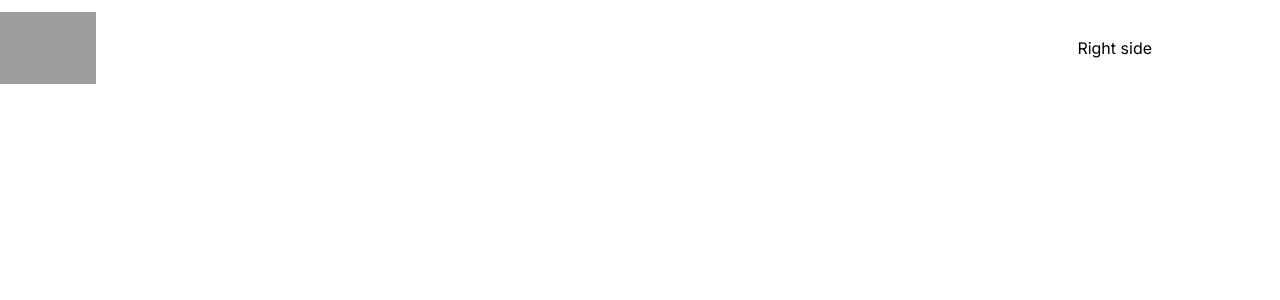
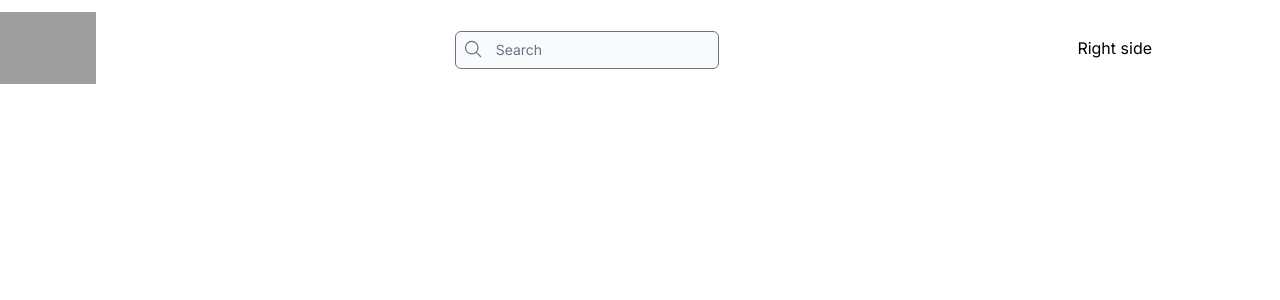
Before and after one commit to pamarsh907/instagram-clone-nextjs13, a Next.js app: page / in a window 1280 px wide. Shown: the top 300 px of the page. Built offline with nearby package versions, Linux system fonts and the light colour scheme; grey boxes are pictures that could not be loaded.

Commit message:
added search bar to header

```diff
--- a/package.json
+++ b/package.json
@@ -9,6 +9,7 @@
     "lint": "next lint"
   },
   "dependencies": {
+    "@heroicons/react": "^2.0.18",
     "autoprefixer": "10.4.15",
     "eslint": "8.47.0",
     "eslint-config-next": "13.4.17",
@@ -17,5 +18,8 @@
     "react": "18.2.0",
     "react-dom": "18.2.0",
     "tailwindcss": "3.3.3"
+  },
+  "devDependencies": {
+    "@tailwindcss/forms": "^0.5.4"
   }
 }
--- a/src/app/components/header.jsx
+++ b/src/app/components/header.jsx
@@ -1,9 +1,12 @@
 import Image from 'next/image'
 import React from 'react'
+import { MagnifyingGlassIcon } from '@heroicons/react/24/outline'
+
+
 
 export default function Header() {
   return (
-    <div className=''>
+
         <div className='flex items-center justify-between max-w-6xl'>
             <div className='cursor-pointer h-24 w-24 relative hidden lg:inline-grid'>
                 <Image
@@ -19,22 +22,16 @@
                     className="object-contain"
                 />
             </div>
+            <div className='relative mt-1'>
+                <div className='absolute top-2 left-2'>
+                    <MagnifyingGlassIcon className='h-5 text-gray-500'/>
+                </div>
+                <input type="text" placeholder='Search' className='bg-gray-50 pl-10 border-gray-500 text-sm focus:ring-black focus:border-black rounded-md'/>
+            </div>
 
             <h1>Right side</h1>
         </div>
 
-        <div>
-            <div>
-
-            </div>
-        </div>
-
-        <div>
-            <div>
-
-            </div>
-        </div>
-    </div>
 
 
   )
--- a/tailwind.config.js
+++ b/tailwind.config.js
@@ -10,5 +10,5 @@
     extend: {
     },
   },
-  plugins: [],
+  plugins: [require('@tailwindcss/forms')],
 }
```
Also changed, not shown: 1 other file (tests, documents, lock files or other folders).
